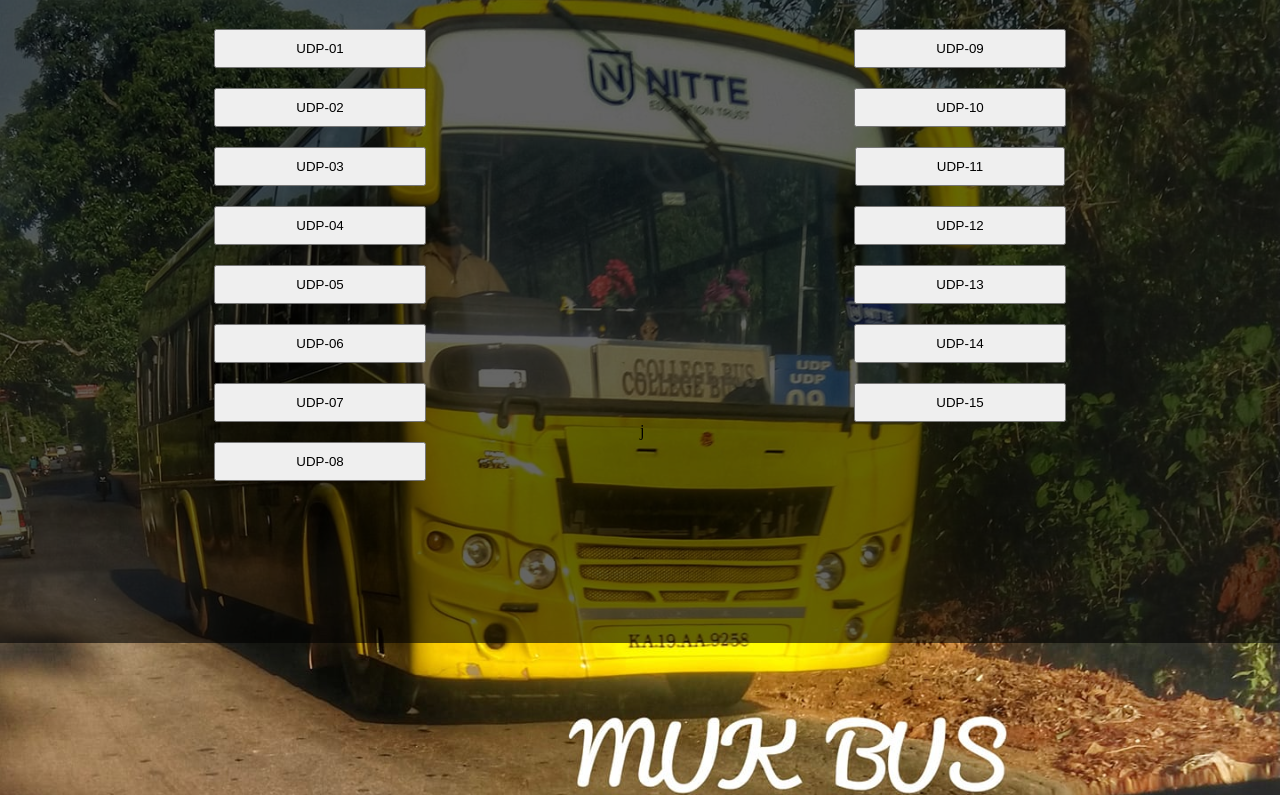
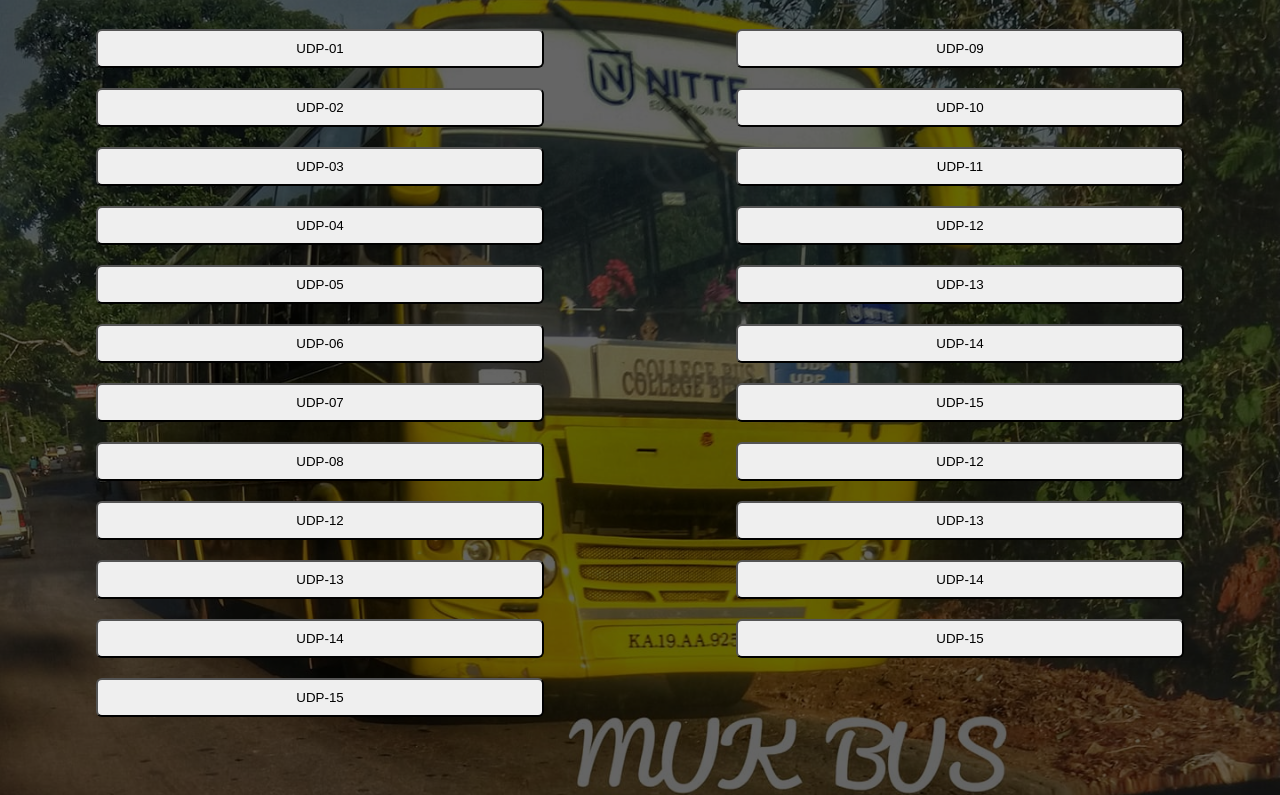
Before and after one commit to Bnir/mangaluru-bus, a plain HTML site: page Mangaluru.html in a window 1280 px wide. Shown: the part 157-952 px from the top of the page. Drawn offline with Linux system fonts and the light colour scheme.

Commit message:
DONE WITH BACKGROUND ISSUE

```diff
--- a/Mangaluru.html
+++ b/Mangaluru.html
@@ -1,4 +1,3 @@
-<html lang="en">
 <head>
     <meta charset="UTF-8">
     <meta name="viewport" content="width=device-width, initial-scale=1.0">
@@ -53,7 +52,28 @@
                     <button>UDP-08</button>
                 </a>
             </div>
+            <div class="button-container">
+                <a href="UDP12.html" target="_blank">
+                    <button>UDP-12</button>
+                </a>
+            </div>
+            <div class="button-container">
+                <a href="UDP13.html" target="_blank">
+                    <button>UDP-13</button>
+                </a>
+            </div>
+            <div class="button-container">
+                <a href="UDP14.html" target="_blank">
+                    <button>UDP-14</button>
+                </a>
+            </div>
+            <div class="button-container">
+                <a href="UDP15.html" target="_blank">
+                    <button>UDP-15</button>
+                </a>
+            </div>
         </div>
+
 
         <div class="col2">
             <div class="button-container">
@@ -90,11 +110,29 @@
                 <a href="UDP15.html" target="_blank">
                     <button>UDP-15</button>
                 </a>
-                <div class=""> j</div>
+            </div>
+            <div class="button-container">
+                <a href="UDP12.html" target="_blank">
+                    <button>UDP-12</button>
+                </a>
+            </div>
+            <div class="button-container">
+                <a href="UDP13.html" target="_blank">
+                    <button>UDP-13</button>
+                </a>
+            </div>
+            <div class="button-container">
+                <a href="UDP14.html" target="_blank">
+                    <button>UDP-14</button>
+                </a>
+            </div>
+            <div class="button-container">
+                <a href="UDP15.html" target="_blank">
+                    <button>UDP-15</button>
+                </a>
             </div>
         </div>
 
     </div>
 
 </body>
-</html>
--- a/style.css
+++ b/style.css
@@ -1,4 +1,4 @@
-   body{
+   body {
        height: 100%;
        margin: 0;
        position: relative;
@@ -6,23 +6,25 @@
        background-repeat: no-repeat;
        background-attachment: fixed;
        background-size: cover;
+       background-position: center;
    }
-    .search{
+
+   .search {
        width: 92%;
        margin: 0 auto;
        display: flex;
        justify-content: end;
-        color:white;
+       color: white;
        text-align: center;
    }
 
-    .search input{
+   .search input {
        padding: 8px 10px;
        width: 20%;
        border-radius: 10px;
    }
 
-    body::before{
+   body::before {
        content: "";
        position: absolute;
        top: 0;
@@ -31,24 +33,28 @@
        left: 0;
        background-color: black;
        opacity: 0.6;
+       height: 120%;
        z-index: -100;
    }
-    .headi{
+
+   .headi {
        text-decoration: underline;
-        text-decoration-style:wavy;
+       text-decoration-style: wavy;
 
    }
 
 
-    h1{
-        text-align:center ;
+   h1 {
+       text-align: center;
        font-size: 4rem;
-color: #b0b845;    }
+       color: #b0b845;
+   }
 
- h3{
+   h3 {
        color: aliceblue;
        font-size: 2rem;
    }
+
    /* .button-container{
             padding: 10px 20px;
              border-radius: 100px;
@@ -62,36 +68,40 @@ color: #b0b845;    }
    /* .button-container {
             background-color: #f9fafa;
         } */
-.button-container{
-    width:100%;
-    padding-bottom:20px;
+   .button-container {
+       width: 100%;
+       padding-bottom: 20px;
    }
-        button{
+
+   button {
        padding: 10px 80px;
        display: flex;
+       width: 70%;
        justify-content: center;
        gap: 10px;
        margin: 0 auto;
+       cursor: pointer;
 
        align-items: center;
        align-content: center;
+       border-radius: 6px;
 
    }
 
-         a{
+   a {
        text-decoration-line: none;
    }
-.colu{
+
+   .colu {
        width: 100%;
-    height: 200vh;
    }
 
-.col1{
+   .col1 {
        width: 50%;
        float: left;
    }
 
-.col2{
+   .col2 {
        width: 50%;
        float: right;
    }
```
Also changed, not shown: project 1.html/style1.css (renamed from project 1.html/style.css). Lines whose indentation alone changed are shown as unchanged.
